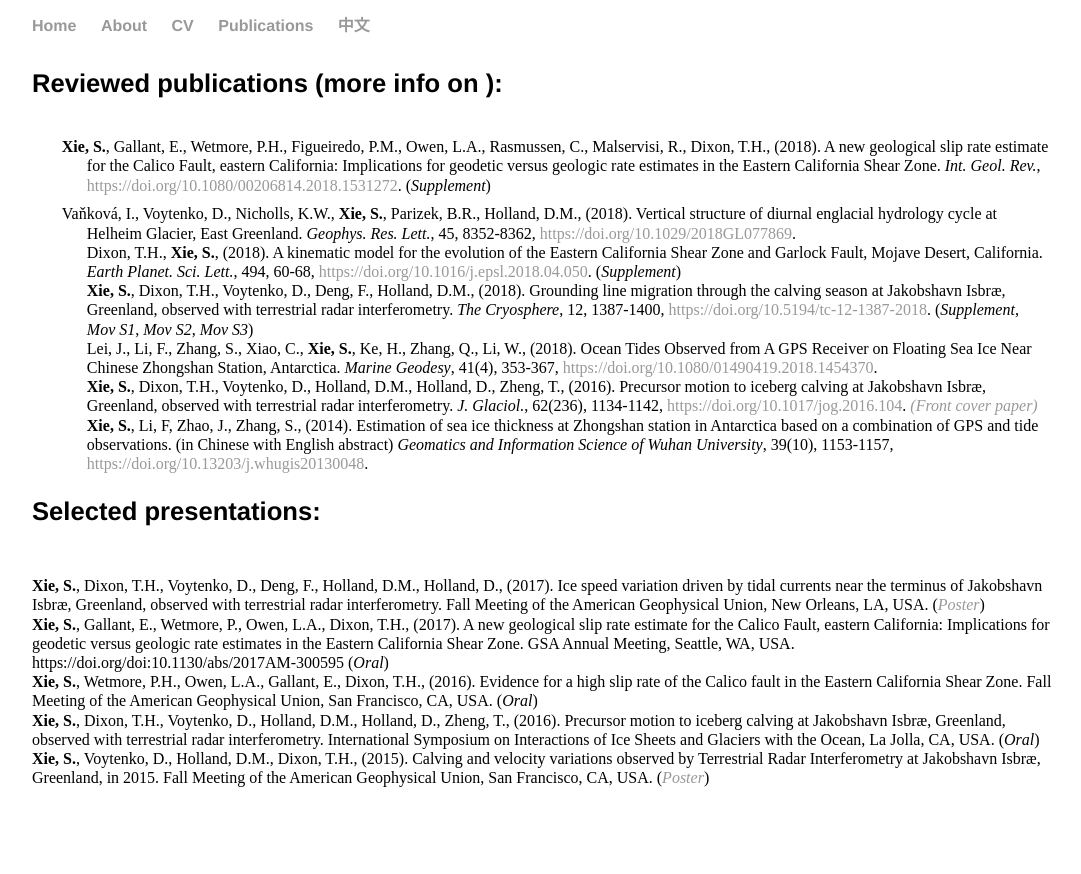
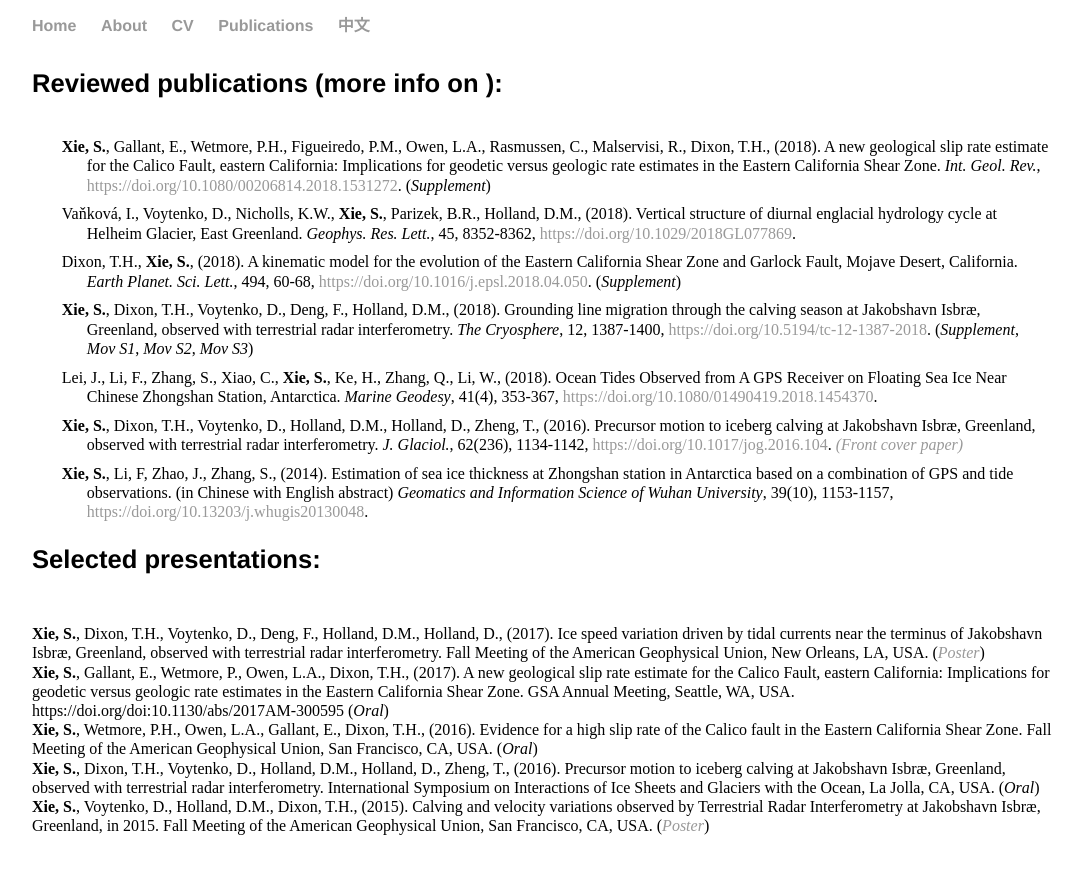
Before and after one commit to suruixie/suruixie.github.io, a Jekyll site: the page built from publications/index.html, in a window 1280 px wide. Shown: the top 874 px of the page, without its empty margins (96-1177 px from the left). Built offline with Jekyll 4.4.1, drawn with Linux system fonts in a browser that asks for light colours; a style sheet for code colours, icons or effects is not loaded.

Commit message:
Update index.html

```diff
--- a/publications/index.html
+++ b/publications/index.html
@@ -9,14 +9,18 @@ title: Surui's publications
 		<strong>Xie, S.</strong>, Gallant, E., Wetmore, P.H., Figueiredo, P.M., Owen, L.A., Rasmussen, C., Malservisi, R., Dixon, T.H., (2018). A new geological slip rate estimate for the Calico Fault, eastern California: Implications for geodetic versus geologic rate estimates in the Eastern California Shear Zone. <em>Int. Geol. Rev.</em>, <a href="https://doi.org/10.1080/00206814.2018.1531272">https://doi.org/10.1080/00206814.2018.1531272</a>.  (<em><a href="../files/2018/Xie_2018_IGR_supp.pdf" style="color:#000000;">Supplement</a></em>) <br>
 	<p  class="publist" style="font-size:1.0em;">
 		Vaňková, I., Voytenko, D., Nicholls, K.W., <strong>Xie, S.</strong>, Parizek, B.R., Holland, D.M., (2018). Vertical structure of diurnal englacial hydrology cycle at Helheim Glacier, East Greenland. <em>Geophys. Res. Lett.</em>, 45, 8352-8362, <a href="https://doi.org/10.1029/2018GL077869">https://doi.org/10.1029/2018GL077869</a>. <br>
+	<p  class="publist" style="font-size:1.0em;">
 	        Dixon, T.H., <strong>Xie, S.</strong>, (2018). A kinematic model for the evolution of the Eastern California Shear Zone and Garlock Fault, Mojave Desert, California. <em>Earth Planet. Sci. Lett.</em>, 494, 60-68, <a href="https://doi.org/10.1016/j.epsl.2018.04.050">https://doi.org/10.1016/j.epsl.2018.04.050</a>. (<em><a href="../files/2018/Dixon&Xie_2018_EPSL_supp.pdf" style="color:#000000;">Supplement</a></em>)<br>
+	<p  class="publist" style="font-size:1.0em;">
 		<strong>Xie, S.</strong>, Dixon, T.H., Voytenko, D., Deng, F., Holland, D.M., (2018). Grounding line migration through the calving season at Jakobshavn Isbræ, Greenland, observed with terrestrial radar interferometry. <em>The Cryosphere</em>, 12, 1387-1400, <a href="https://doi.org/10.5194/tc-12-1387-2018">https://doi.org/10.5194/tc-12-1387-2018</a>. (<em><a href="../files/2018/Xie_2018_TC_supp.pdf" style="color:#000000;">Supplement</a></em>, <em><a href="../files/2018/Xie18_movS1_2012.mp4" style="color:#000000;"> Mov S1</a></em>, <em><a href="../files/2018/Xie18_movS2_2015.mp4" style="color:#000000;"> Mov S2</a></em>, <em><a href="../files/2018/Xie18_movS3_2016.mp4" style="color:#000000;"> Mov S3</a></em>) <br>
+	<p  class="publist" style="font-size:1.0em;">
 		Lei, J., Li, F., Zhang, S., Xiao, C., <strong>Xie, S.</strong>, Ke, H., Zhang, Q., Li, W., (2018). Ocean Tides Observed from A GPS Receiver on Floating Sea Ice Near Chinese Zhongshan Station, Antarctica. <em>Marine Geodesy</em>, 41(4), 353-367, <a href="https://doi.org/10.1080/01490419.2018.1454370">https://doi.org/10.1080/01490419.2018.1454370</a>.  <br>
+	<p  class="publist" style="font-size:1.0em;">
 		<strong>Xie, S.</strong>, Dixon, T.H., Voytenko, D., Holland, D.M., Holland, D., Zheng, T., (2016). Precursor motion to iceberg calving at Jakobshavn Isbræ, Greenland, observed with terrestrial radar interferometry. <em>J. Glaciol.</em>, 62(236), 1134-1142, <a href="https://doi.org/10.1017/jog.2016.104">https://doi.org/10.1017/jog.2016.104</a>. <em><a href="https://doi.org/10.1017/jog.2016.123"> (Front cover paper)</a></em> <br>
+	<p  class="publist" style="font-size:1.0em;">
 	        <strong>Xie, S.</strong>, Li, F, Zhao, J., Zhang, S., (2014). Estimation of sea ice thickness at Zhongshan station in Antarctica based on a combination of GPS and tide observations. (in Chinese with English abstract) <em>Geomatics and Information Science of Wuhan University</em>, 39(10), 1153-1157, <a href="http://ch.whu.edu.cn/CN/abstract/abstract3086.shtml">https://doi.org/10.13203/j.whugis20130048</a>.  <br>
-		<br style="line-height:1.2em">
+		<br style="line-height:1.3em">
 	</p>
-
 
 	<h4>Selected presentations:</h4>
 	<p style="font-size:1.0em;">
```
